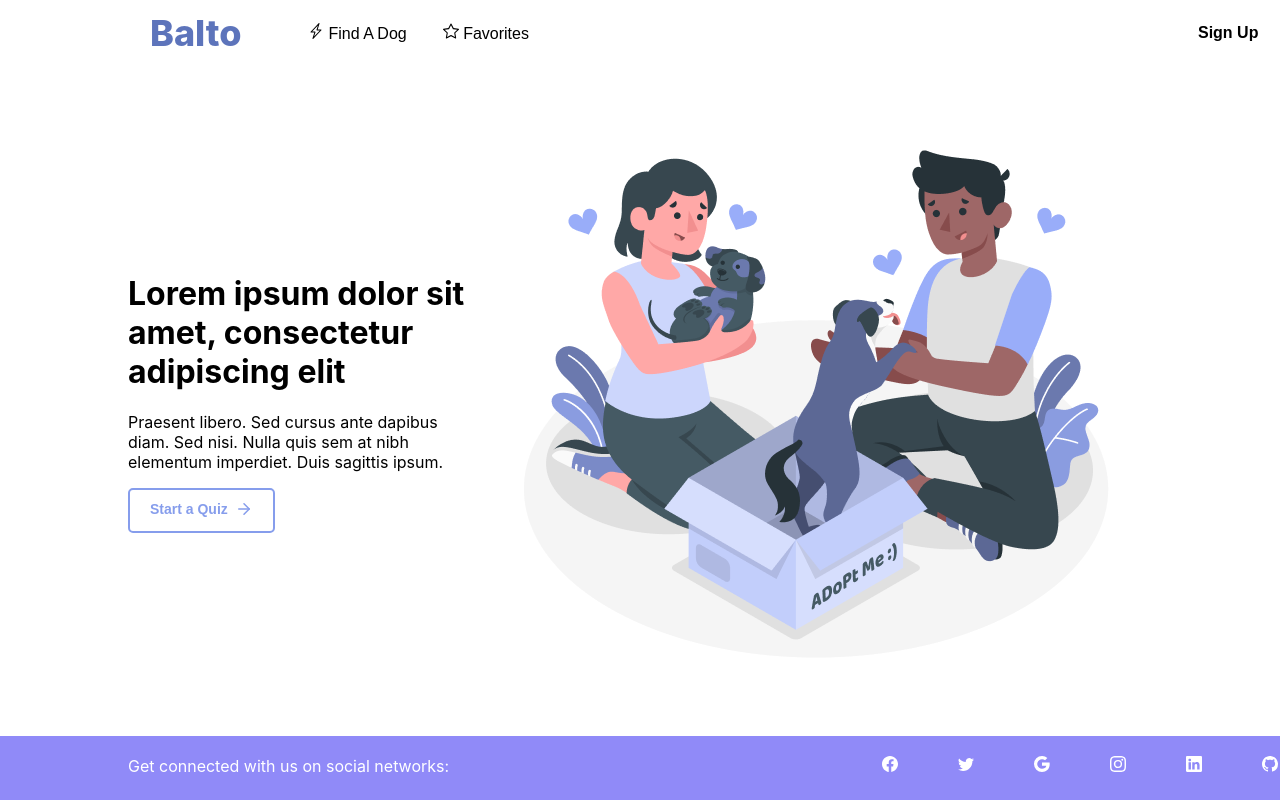
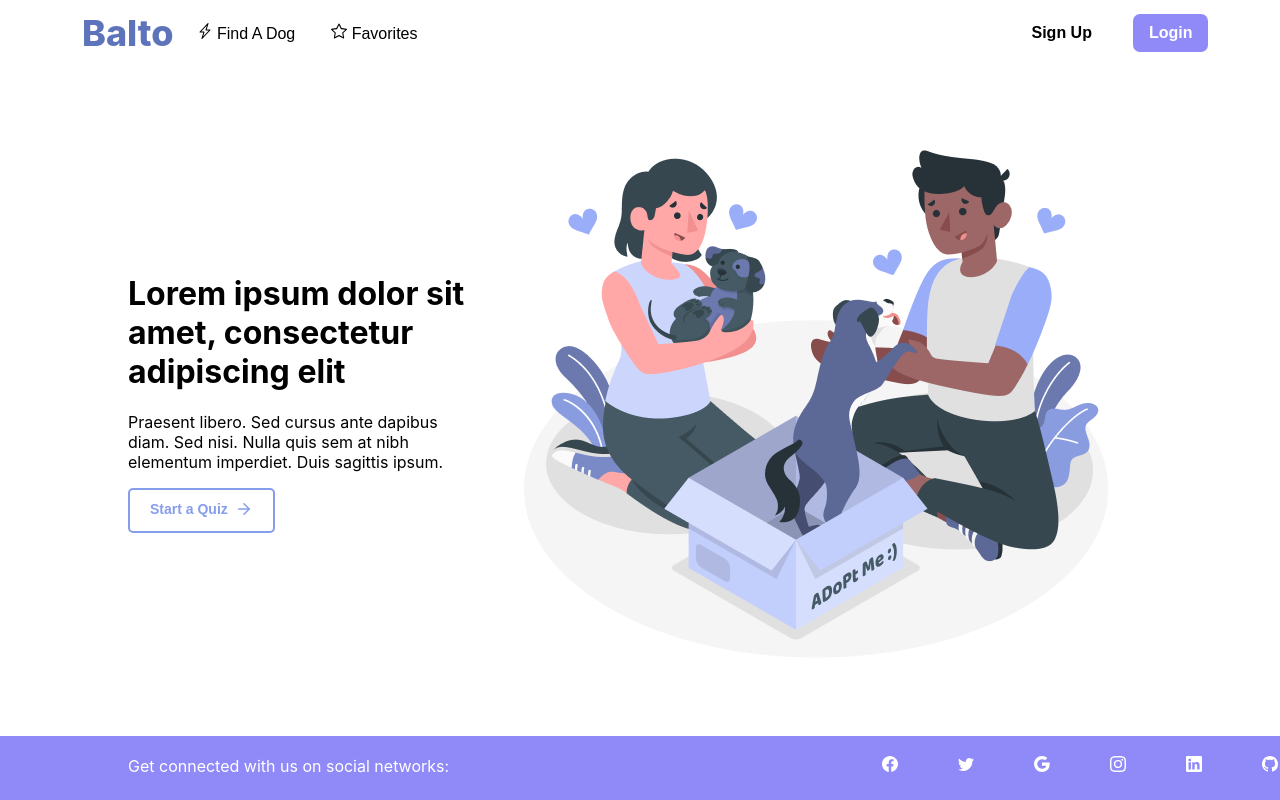
Before and after one commit to Balto-ai/balto-app, a React (Create React App) app in the folder balto-ui/: page / in a window 1280 px wide. Shown: the top 800 px of the page. Built offline with nearby package versions, Linux system fonts and the light colour scheme.

Commit message:
navbar conflicts

```diff
--- a/balto-ui/src/components/NavBar/NavBar.css
+++ b/balto-ui/src/components/NavBar/NavBar.css
@@ -10,6 +10,7 @@
     padding: 20px;
     overflow-x: hidden;
     overflow-y: hidden;
+    /* background-color: pink; */
 }
 
 .logo{
@@ -19,18 +20,16 @@
     text-decoration: none;
 }
 .navbar .header {
-
-    width: 100%;
+    /* background-color: green; */
+    width: 90%;
     margin: 0 auto;
     display: flex;
     flex-direction: row;
     align-items: center;
-
 }
 .navbar .header .logo{
     width: 100px;
-    margin-right: 100px;
-    margin-left:65px;
+
 }
 .navlinks-div{
     display: flex;
@@ -39,7 +38,7 @@
 .navlinks{
     display: inline;
     font-family: Arial, Helvetica, sans-serif;
-    margin-right: 600px;
+    margin-right: 550px
 }
 .navlinks .nav-header{
     display: inline;
@@ -61,12 +60,13 @@
     width: 20%;
 }
 .navbar-btns{
+    align-items: flex-end;
     font-size: 16px;
     font-weight: 600;
     background-color: white;
-    margin-left: 30px;
+    margin-left: 25px;
     border: none;
-    border-radius: 7%;
+    border-radius: 7px;
     padding: 10px 16px 10px 16px;
     cursor: pointer;
 }
```
